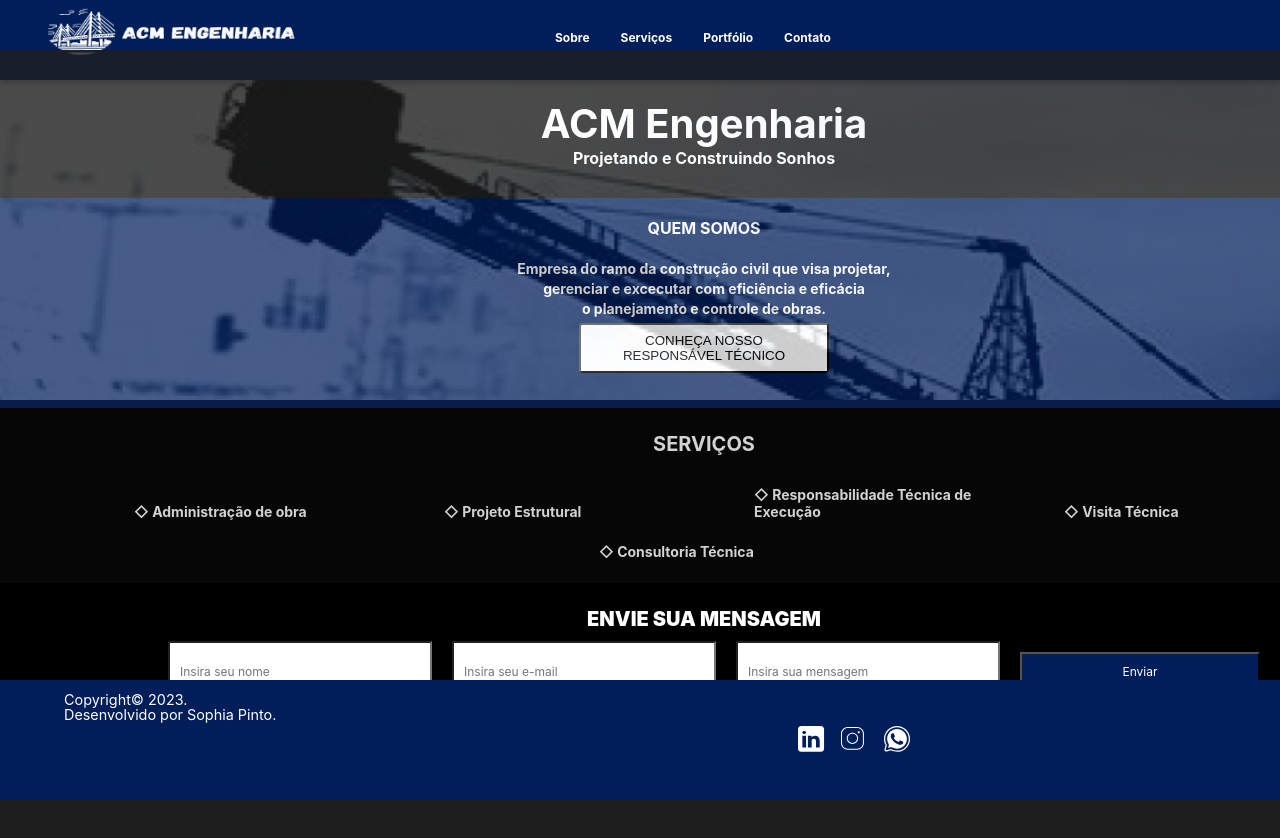
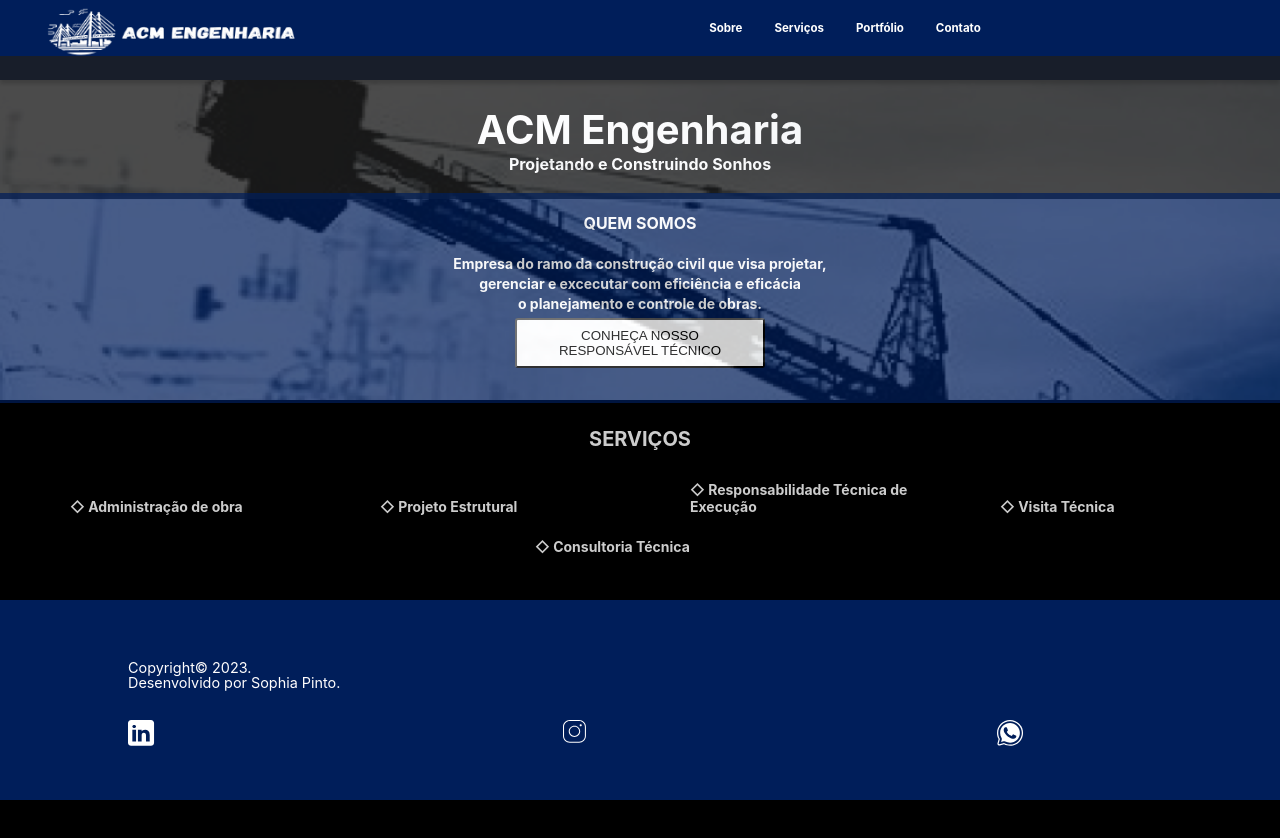
Before and after one commit to sophiapinto/acm-engenharia, a React (Create React App) app: page / in a window 1280 px wide. Shown: the top 838 px of the page. Built offline with nearby package versions, Linux system fonts and the light colour scheme.

Commit message:
Ajustes no CSS

```diff
--- a/src/App.css
+++ b/src/App.css
@@ -1,5 +1,13 @@
+Header {
+    width: 100%;
+}
+
+Footer {
+    width: 100%;
+}
+
 body{
-    background-color: #1E1E1E;
+    background-color: #000;
 }
 
 .imagem-bg {
@@ -145,10 +153,10 @@
 @media screen and (min-width: 380px) {
     .intro-wrapper {
         position: relative;
-        top: -350px;
-        width: 110%;
-        height: 30%;
-        padding-bottom: 30px;
+        top: -344px;
+        width: 100%;
+        height: 25%;
+        padding-bottom: 25px;
         background: #1E1E1E;
         opacity: 0.8;
         text-align: center;
@@ -156,7 +164,7 @@
     }
     .imagem-bg {
         background: url(./assets/background.png) no-repeat;
-        width: 110%;
+        width: 100%;
         height: 400px;
         background-size: 100%;
     }
@@ -189,7 +197,7 @@
     .quem-somos-wrapper {
         position: relative;
         top: -350px;
-        width: 110%;
+        width: 100%;
         height: 25%;
         padding-bottom: 30px;
         background: rgba(0, 30, 90, 0.90);
@@ -241,7 +249,7 @@
         position: relative;
         text-align: center;
         top: -350px;
-        width: 110%;
+        width: 100%;
         height: 40%;
         flex-shrink: 0;
         opacity: 0.8;
--- a/src/components/Footer/footer.css
+++ b/src/components/Footer/footer.css
@@ -1,9 +1,18 @@
+.footer-wrapper {
+  position: fixed;
+  width: 100%;
+  height: 25%;
+  bottom: 0;
+  left: 0;
+  background: #001E5A;
+}
+
 .footer-text {
   position: absolute;
   width: 60%;
   height: 30%;
-  top: 10%;
-  left: 5%;
+  top: 30%;
+  left: 10%;
 
   font-family: 'Inter';
   font-style: normal;
@@ -15,27 +24,24 @@
   color: #FFFEFE;
 }
 
-.footer-wrapper {
-  position: fixed;
-  width: 100%;
-  height: 15%;
-  bottom: 0;
-  left: 0;
-  background: #001E5A;
+
+.footer-nav {
+  position: relative;
+  left: 10%;
+  top: 60%;
+  display: grid;
+  grid-template-columns: repeat(3, 1fr);
+  grid-template-rows: repeat(1,1vw);
+  grid-gap: 1.5rem;
 }
 
+/*
 @media screen and (min-width: 380px) {
-  .footer-nav a {
-    margin: 8px;
-    padding-top: 45%;
-    padding-left: 40%;
-    padding-right: 40%;
-}
 
   .footer-nav {
     position: absolute;
-    left: 30%;
-    top: 40px;
+    left: -1%;
+    top: 30px;
     margin-top: 25px;
 
     align-items: center;
@@ -44,41 +50,4 @@
     grid-template-rows: repeat(1,10vw);
   }
 }
-
-/*
-@media (min-width: 100px) {
-  .footer-nav a {
-    margin: 20px;
-    padding-top: 35%;
-    padding-left: 50%;
-    padding-right: 40%;
-  }
-
-  .footer-nav {
-    position: absolute;
-    left: 40%;
-    top: 30%;
-    align-items: center;
-    display: grid;
-    grid-template-columns: repeat(3, 10fr);
-    grid-template-rows: repeat(1,6vw);
-  }
-}
 */
-
-.footer-nav a {
-    margin: 8px;
-    padding-top: 35%;
-    padding-left: 50%;
-    padding-right: 40%;
-}
-
-  .footer-nav {
-    position: absolute;
-    left: 60%;
-    top: -30%;
-    align-items: center;
-    display: grid;
-    grid-template-columns: repeat(3, 10fr);
-    grid-template-rows: repeat(1,10vw);
-  }
--- a/src/components/Header/header.css
+++ b/src/components/Header/header.css
@@ -16,6 +16,8 @@
 }
 
 .topnav {
+    position: relative;
+    top: 0;
     width: 50%;
     height: 30%;
     float: right;
@@ -28,9 +30,9 @@
     color: #FFF;
     text-align: center;
     font-family: Inter;
-    font-size: 16px;
+    font-size: 90%;
     font-style: normal;
-    font-weight: 700;
+    font-weight: 80px;
     padding: 14px 16px;
     text-decoration: none;
 }
@@ -41,7 +43,7 @@
 }
 
 
-@media screen and (min-width: 380px) {
+@media screen and (min-width: 380px){
 
     .logo-acm {
         position: fixed;
@@ -55,21 +57,13 @@
     .topnav {
         position: relative;
         width: 50%;
-        height: 30%;
-        float: right;
-        left: -100px;
-        margin-top: 2%;
-    }
-
-    .topnav a {
-        width: 50%;
-        height: 30%;
-        flex-shrink: 0;
-        padding-left: 15px;
+        height: 10%;
+        top: 20px;
+        left: -115px;
         color: #FFF;
         text-align: center;
         font-family: Inter;
-        font-size: 12px;
+        font-size: 80%;
         font-style: normal;
         font-weight: 700;
         line-height: normal;
```
